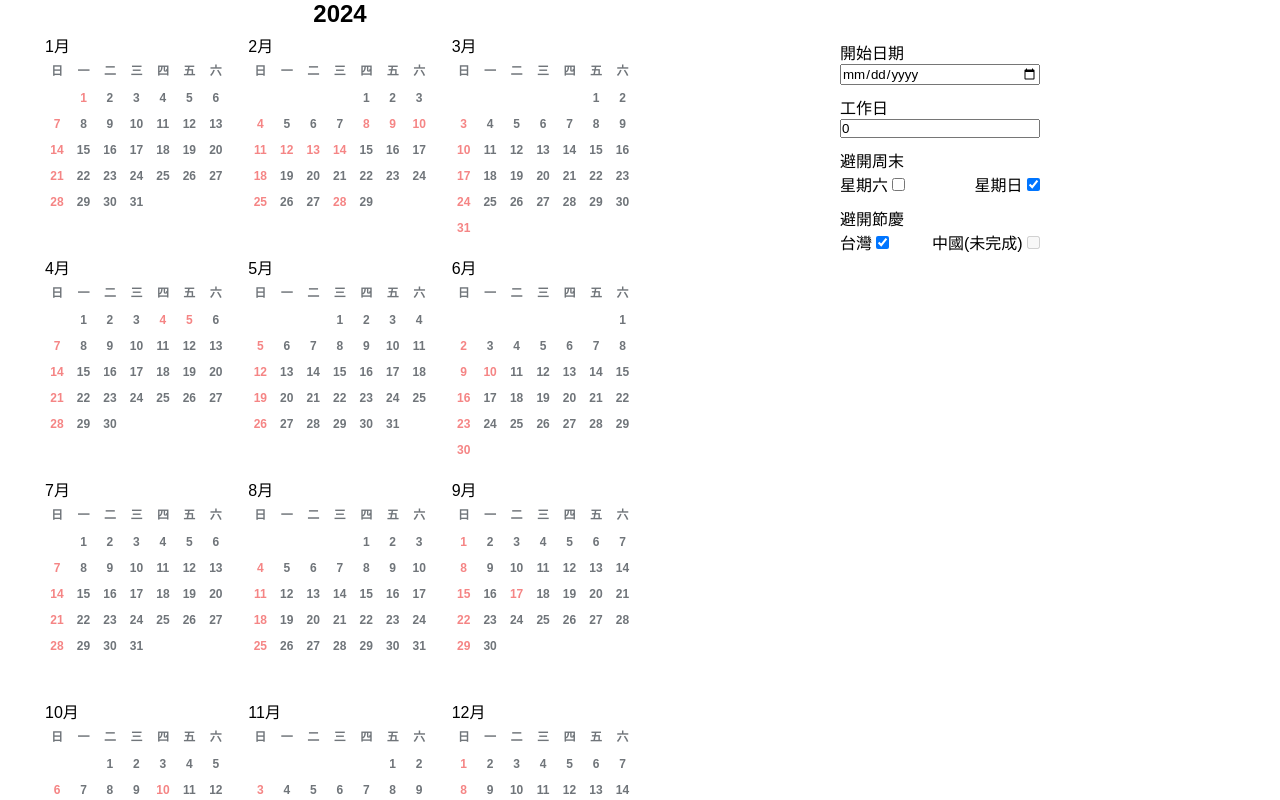
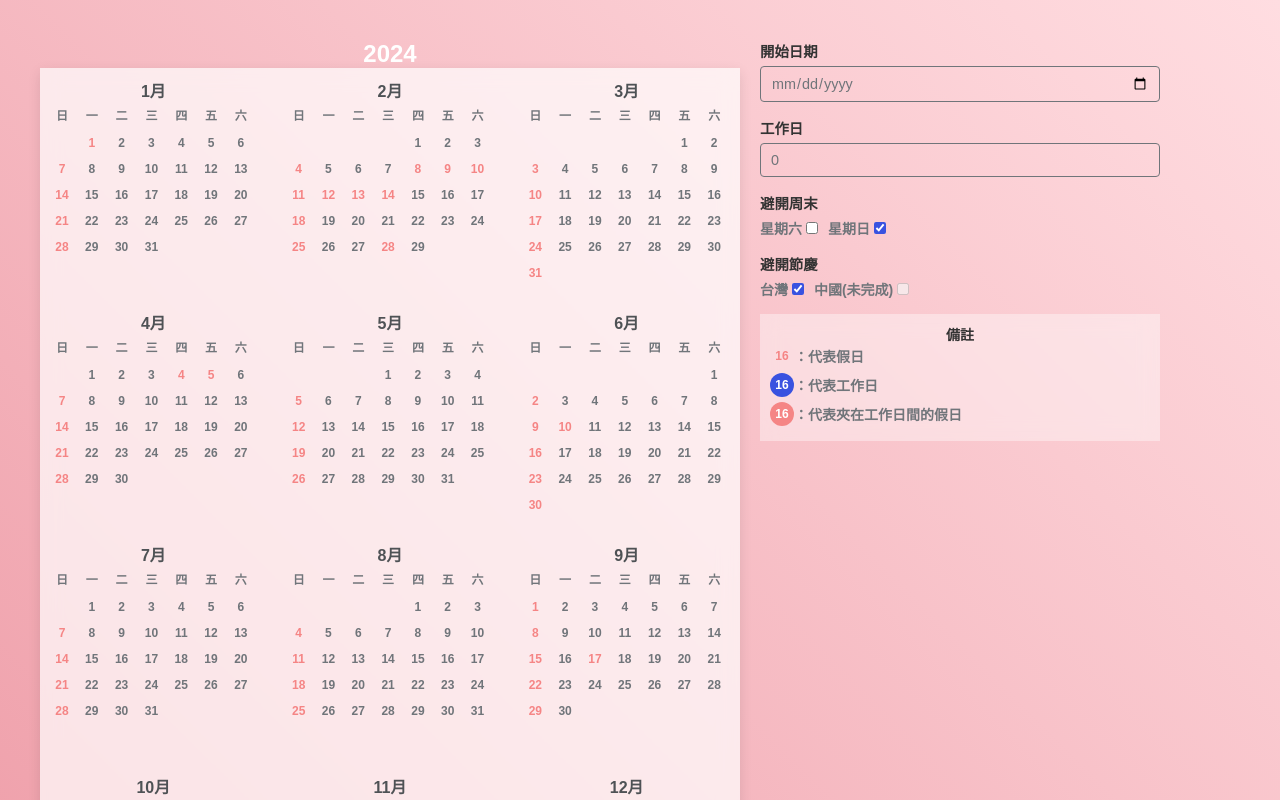
Before and after one commit to bitifyChen/dateCalculation, a Vue app: page / in a window 1280 px wide. Shown: the top 800 px of the page. Built offline with nearby package versions, Linux system fonts and the light colour scheme.

Commit message:
Feat/style

```diff
--- a/src/App.vue
+++ b/src/App.vue
@@ -12,5 +12,4 @@ import { RouterView } from 'vue-router'
   padding: 0;
   box-sizing: border-box;
 }
-
 </style>
--- a/src/assets/main.css
+++ b/src/assets/main.css
@@ -4,3 +4,6 @@
   box-sizing: border-box;
   font-family: 'Poppins', sans-serif;
 }
+body {
+  background-image: linear-gradient(45deg, #ee9ca7 0%, #ffdde1 100%);
+}
--- a/src/components/monthCom.vue
+++ b/src/components/monthCom.vue
@@ -70,7 +70,7 @@ const holidayInWorkDaysArray = computed(() => calcDaysArray.value.holidayArr)
 
 <template>
   <div class="card" :key="year">
-    <div class="">{{ month }}月</div>
+    <div class="month">{{ month }}月</div>
     <div class="days">
       <div class="header">
         <div class="day" v-for="day in header" :key="day">{{ day }}</div>
@@ -94,7 +94,12 @@ const holidayInWorkDaysArray = computed(() => calcDaysArray.value.holidayArr)
 
 <style lang="scss" scoped>
 .card {
-  padding: 5px;
+  padding: 10px;
+  .month {
+    font-weight: 700;
+    text-align: center;
+    color: #4e5255;
+  }
   .days {
     .header {
       display: grid;
--- a/src/views/IndexView.vue
+++ b/src/views/IndexView.vue
@@ -66,7 +66,7 @@ const yearHolidayArray = computed(() => {
         />
       </main>
     </div>
-    <div class="right">
+
     <div class="form">
       <div class="cell">
         <label>開始日期</label>
@@ -78,20 +78,26 @@ const yearHolidayArray = computed(() => {
       </div>
       <div class="cell">
         <label>避開周末</label>
-          <div style="display: flex; justify-content: space-between">
+        <div class="checkbox">
           <span>星期六 <input v-model="isSatHoliday" type="checkbox" /></span>
           <span>星期日 <input v-model="isSunHoliday" type="checkbox" /></span>
         </div>
       </div>
       <div class="cell">
         <label>避開節慶</label>
-          <div style="display: flex; justify-content: space-between">
+        <div class="checkbox">
           <span>台灣 <input v-model="isTwHoliday" type="checkbox" /></span>
           <span
-              >中國(未完成)
-              <input v-model="isCnHoliday" type="checkbox" disabled
+            >中國(未完成) <input v-model="isCnHoliday" type="checkbox" disabled
           /></span>
         </div>
+      </div>
+      <div class="note">
+        <div class="title">備註</div>
+        <div class="day"><span class="holiday">16</span>：代表假日</div>
+        <div class="day"><span class="workDays">16</span>：代表工作日</div>
+        <div class="day">
+          <span class="holidayInWorkDays">16</span>：代表夾在工作日間的假日
         </div>
       </div>
     </div>
@@ -101,16 +107,18 @@ const yearHolidayArray = computed(() => {
 <style lang="scss" scoped>
 .container {
   max-width: 1200px;
+  padding: 40px 0;
   margin: auto;
   display: flex;
   align-items: start;
   position: relative;
   .left {
-    width: 600px;
+    width: 700px;
     .year {
       font-size: 24px;
       font-weight: 900;
       text-align: center;
+      color: #fff;
     }
     main {
       display: grid;
@@ -119,27 +127,96 @@ const yearHolidayArray = computed(() => {
       grid-column-gap: 10px;
       grid-row-gap: 5px;
       width: 100%;
+      background-color: rgba(255, 255, 255, 0.7); // 半透明白色背景
+      backdrop-filter: blur(10px); // 毛玻璃模糊效果
+      -webkit-backdrop-filter: blur(10px); // 兼容Safari浏览器
+      box-shadow: 0 4px 12px rgba(0, 0, 0, 0.1); // 轻微阴影，增强视觉层次感
     }
-  }
-  .right {
-    margin-left: 20px;
-    display: flex;
-    justify-content: center;
-    margin: 40px 0px;
-    flex: 1 1 auto;
   }
 }
 .form {
-  min-width: 200px;
+  min-width: 400px;
   position: sticky;
   top: 20px;
+  margin-left: 20px;
+  color: #70757a;
+  font-size: 14px;
+  font-weight: 700;
   .cell {
     display: flex;
     flex-direction: column;
-    width: 100%;
-    margin-bottom: 10px;
-    > * {
-      width: 100%;
+    margin-bottom: 15px; // 加大每项的间距
+    label {
+      font-weight: 600;
+      color: #333;
+      margin-bottom: 5px; // 与输入框分隔开一点
+      font-size: 0.9rem;
+    }
+    input[type='date'],
+    input[type='number'],
+    input[type='checkbox'] {
+      padding: 8px 10px;
+      border: 1px solid #70757a; // 淡灰色边框
+      color: #70757a;
+      border-radius: 4px; // 轻微圆角
+      font-size: 0.9rem;
+      outline: none;
+      background-color: transparent;
+      transition: border-color 0.2s; // 添加边框变化动画
+      &:focus {
+        border-color: #101921; // 聚焦时边框变蓝
+      }
+    }
+    .checkbox {
+      display: flex;
+      align-items: center;
+      span {
+        margin-right: 10px;
+      }
+    }
+  }
+  // 自定义checkbox样式
+  input[type='checkbox'] {
+    accent-color: rgb(57, 82, 224); // 蓝色勾选样式
+    width: 12px;
+    height: 12px;
+  }
+  .note {
+    background-color: rgba(255, 255, 255, 0.4); // 半透明白色背景
+    backdrop-filter: blur(10px); // 毛玻璃模糊效果
+    -webkit-backdrop-filter: blur(10px); // 兼容Safari浏览器
+    padding: 10px;
+    color: #70757a;
+    .title {
+      color: #333;
+      text-align: center;
+    }
+    .day {
+      display: flex;
+      align-items: center;
+      margin-bottom: 5px;
+      span {
+        display: flex;
+        justify-content: center;
+        align-items: center;
+        height: 24px;
+        width: 24px;
+        border-radius: 50%;
+        font-size: 12px;
+        font-weight: 700;
+        color: #70757a;
+        &.holiday {
+          color: rgb(245, 133, 133);
+        }
+        &.workDays {
+          background-color: rgb(57, 82, 224);
+          color: white;
+        }
+        &.holidayInWorkDays {
+          background-color: rgb(245, 133, 133);
+          color: white;
+        }
+      }
     }
   }
 }
```
Lines whose indentation alone changed are shown as unchanged.
